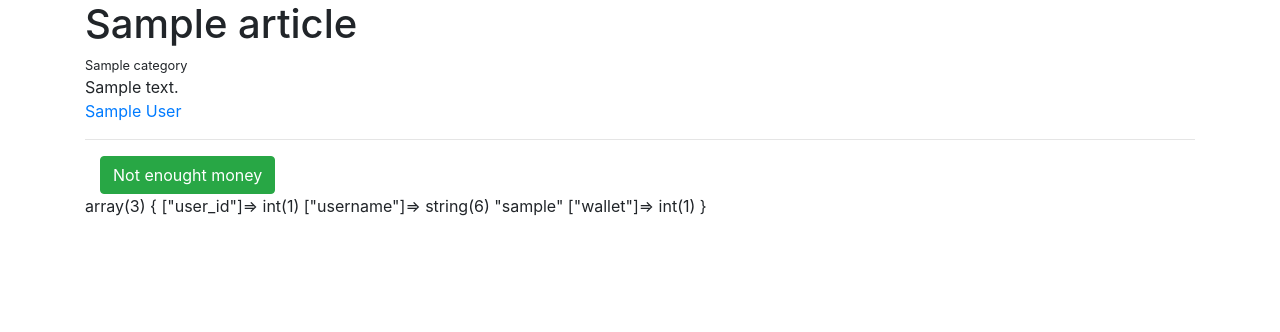
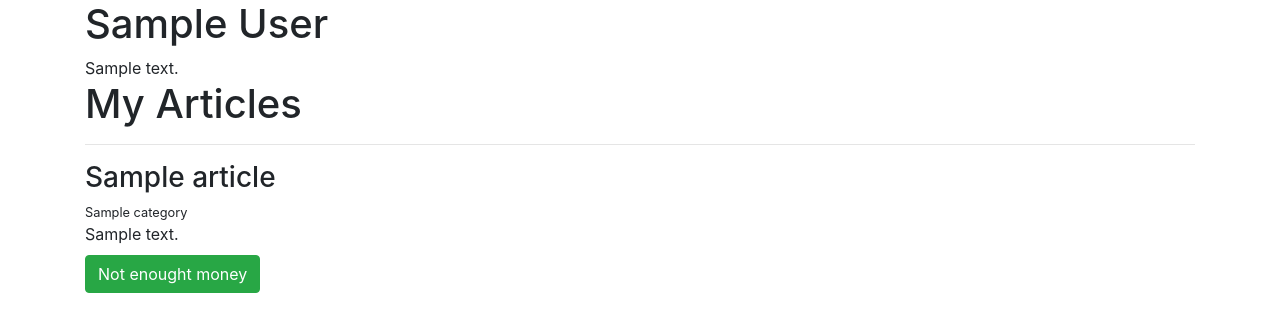
Before and after one commit to PowerAmbroz/fnx_group, a PHP site: page /fnx_group/authors/1 in a window 1280 px wide. Shown: the part 56-388 px from the top of the page. Run offline with PHP 8.4, Linux system fonts and the light colour scheme; the visitor is signed in with stand-in values (Sample User, id 1); tables that the repository leaves empty hold one stand-in row (values such as "Sample post").

Commit message:
reconfig on main page and added the author page

```diff
--- /dev/null
+++ b/app/controllers/Authors.php
@@ -0,0 +1,21 @@
+<?php
+
+
+class Authors extends Controller
+{
+    public function index($id)
+    {
+        $model = $this->model('Author');
+
+        $author = $model->getAuthor($id);
+
+        $getArticles = $model->getArticlesFromAuthor($id);
+
+//        var_dump($getArticles);
+
+        $this->view('author/author', [
+            'author' => $author,
+            'author_articles' => $getArticles
+        ]);
+    }
+}
--- a/app/controllers/Main.php
+++ b/app/controllers/Main.php
@@ -2,25 +2,12 @@
 
 class Main extends Controller
 {
-
-
-    public function __construct()
-    {
-    }
 
     public function index()
     {
         $model = $this->model('Articles');
 
         $articles = $model->getAllArticles();
-
-//        var_dump($articles);
-
-//die;
-        $data = [
-            'title' => 'Home Page',
-            'articles' => $articles
-        ];
 
         $this->view('main/index', [
             'articles' => $articles
--- a/app/models/Articles.php
+++ b/app/models/Articles.php
@@ -16,9 +16,11 @@ class Articles
     public function getAllArticles(){
         $this->db->query(
             '
-                SELECT title, short_description, price, category.id, category.name, author.first_name, author.last_name FROM article
-                JOIN category ON article.category_id = category.id
-                JOIN author ON article.id = author.article_id
+                    select *, GROUP_CONCAT(au.first_name," ", au.last_name SEPARATOR ",") AS authors, GROUP_CONCAT(au.id SEPARATOR ",") as author_id
+                    from author au
+                    left join article a on a.id = au.article_id
+                    JOIN category c ON a.category_id = c.id
+                    group by au.article_id;
                 '
         );
 
@@ -39,6 +41,3 @@ class Articles
         return $this->db->setAllResults();
     }
 }
-
-//JOIN article_tag ON article.id = article_tag.article_id AND article_tag.article_id = 1
-//                JOIN tag ON article_tag.tag_id=tag.id
--- /dev/null
+++ b/app/models/Author.php
@@ -0,0 +1,44 @@
+<?php
+
+
+class Author
+{
+    /**
+     * @var Database
+     */
+    private $db;
+
+    public function __construct()
+    {
+        $this->db = new Database();
+    }
+
+    public function getAuthor($author_id)
+    {
+        $this->db->query(
+            '
+                SELECT * FROM author
+                WHERE id = :author_id
+                '
+        );
+        $this->db->bind(':author_id', $author_id);
+
+        return $this->db->setAllResults();
+    }
+
+    public function getArticlesFromAuthor($author_id)
+    {
+        $this->db->query(
+            '
+                SELECT * FROM author au
+                JOIN article a ON a.id = au.article_id
+                JOIN category c ON a.id = c.id
+                WHERE au.id = :author_id
+
+                '
+        );
+        $this->db->bind(':author_id', $author_id);
+
+        return $this->db->setAllResults();
+    }
+}
--- /dev/null
+++ b/app/views/author/author.php
@@ -0,0 +1,54 @@
+<?php
+
+foreach ($data['author'] as $author) {
+    include '../app/views/templates/author_template.php';
+//    var_dump($author);
+}
+
+foreach ($data['author_articles'] as $articles) {
+    ?>
+    <section class="row">
+        <div class="col-12">
+            <h1>My Articles</h1>
+            <hr>
+        </div>
+        <div class="col-12">
+            <h3><?= $articles->title; ?></h3>
+            <small><?= $articles->name ?></small>
+        </div>
+        <div class="col-12">
+            <?= $articles->short_description ?>
+        </div>
+        <hr>
+        <div class="col">
+            <?php
+            if (isset($_SESSION['user_id'])) {
+                ?>
+                <?php
+                if ($articles->price > 0) {
+                    if ($_SESSION['wallet'] < $articles->price) {
+                        ?>
+                        <a href="#" class="btn btn-success">Not enought money</a>
+                        <?php
+                    } else {
+                        ?>
+                        <a href="#" class="btn btn-success">Buy <?= $articles->price; ?> $</a>
+                        <?php
+                    }
+                } else { ?>
+                    <a href="#" class="btn btn-success">Read</a>
+                    <?php
+                }
+            } else {
+                ?>
+                <a href="#" class="btn btn-success">Please LogIn to Buy/Read</a>
+                <?php
+            } ?>
+
+        </div>
+    </section>
+
+
+    <?php
+//    var_dump($articles);
+}
--- a/app/views/templates/article_short_template.php
+++ b/app/views/templates/article_short_template.php
@@ -1,43 +1,57 @@
 <section class="row">
     <div class="col-12">
         <h1 class="title"><?= $articles->title; ?></h1>
-        <small><?=$articles->name?></small>
+        <small><?= $articles->name ?></small>
         <div class="description">
             <?= $articles->short_description; ?>
         </div>
     </div>
-    <div class="col author">
-        <a href="<?= URLROOT ?>/author/<?=$articles->id?>"><?= $articles->first_name . ' ' . $articles->last_name; ?></a>
+    <div class="col-2 author">
+        <?php
+
+        $authors_id = $articles->author_id;
+        $id = explode(',', $authors_id);
+
+        $authors_name = $articles->authors;
+        $author = explode(',', $authors_name);
+
+        $a = [];
+
+        for ($i = 0; $i < count($id); $i++) {
+            ?>
+
+            <a href="<?= URLROOT ?>/authors/<?= $id[$i]; ?>"><?= $author[$i]; ?></a>
+
+            <?php
+        }
+
+        ?>
     </div>
-
 </section>
 <hr>
 <div class="col">
     <?php
-    if (isset($_SESSION['user_id']))
-    {
+    if (isset($_SESSION['user_id'])) {
         ?>
         <?php
-        if ($articles->price > 0)
-        {
-            if ($_SESSION['wallet'] < $articles->price)
-            {?>
+        if ($articles->price > 0) {
+            if ($_SESSION['wallet'] < $articles->price) {
+                ?>
                 <a href="#" class="btn btn-success">Not enought money</a>
-            <?php
+                <?php
             } else {
                 ?>
                 <a href="#" class="btn btn-success">Buy <?= $articles->price; ?> $</a>
-            <?php
+                <?php
             }
         } else { ?>
             <a href="#" class="btn btn-success">Read</a>
-        <?php
+            <?php
         }
-    } else
-        {
+    } else {
         ?>
         <a href="#" class="btn btn-success">Please LogIn to Buy/Read</a>
-    <?php
-        } ?>
+        <?php
+    } ?>
 
 </div>
--- /dev/null
+++ b/app/views/templates/author_template.php
@@ -0,0 +1,8 @@
+<div class="row">
+    <div class="col-12">
+        <h1><?= $author->first_name . ' ' . $author->last_name ?></h1>
+    </div>
+    <div class="col">
+        <?= $author->about ?>
+    </div>
+</div>
```
Also changed, not shown: app/controllers/Author.php (deleted, +0 -11 lines).
